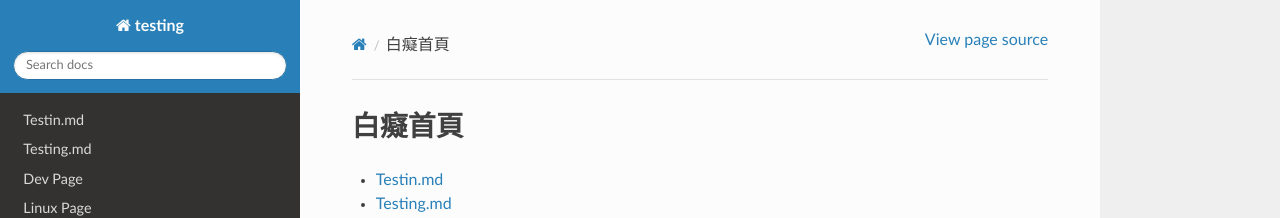
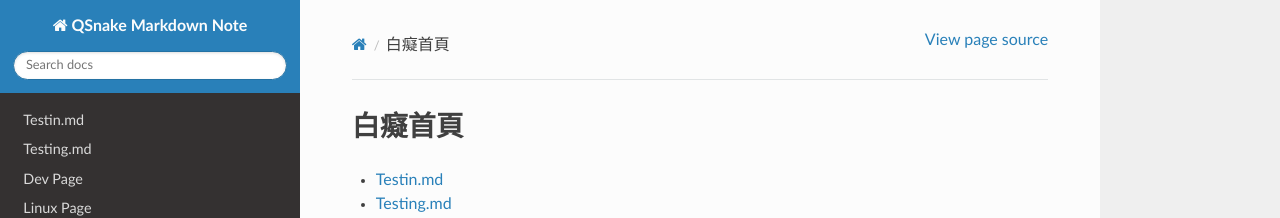
Before and after one commit to j36426052/Note, a Sphinx documentation site: the page built from Sphinx/source/index.rst, in a window 1280 px wide. Shown: the top 218 px of the page. Built offline with Sphinx 7.4.7 and the Read the Docs theme 2.0.0, drawn with Linux system fonts in a browser that asks for light colours.

Commit message:
website name setting

```diff
--- a/Sphinx/source/conf.py
+++ b/Sphinx/source/conf.py
@@ -6,10 +6,10 @@
 # -- Project information -----------------------------------------------------
 # https://www.sphinx-doc.org/en/master/usage/configuration.html#project-information
 
-project = 'testing'
+project = 'QSnake Markdown Note'
 copyright = '2022, QSnake'
 author = 'QSnake'
-release = '0'
+release = 'v1'
 
 # -- General configuration ---------------------------------------------------
 # https://www.sphinx-doc.org/en/master/usage/configuration.html#general-configuration
```
